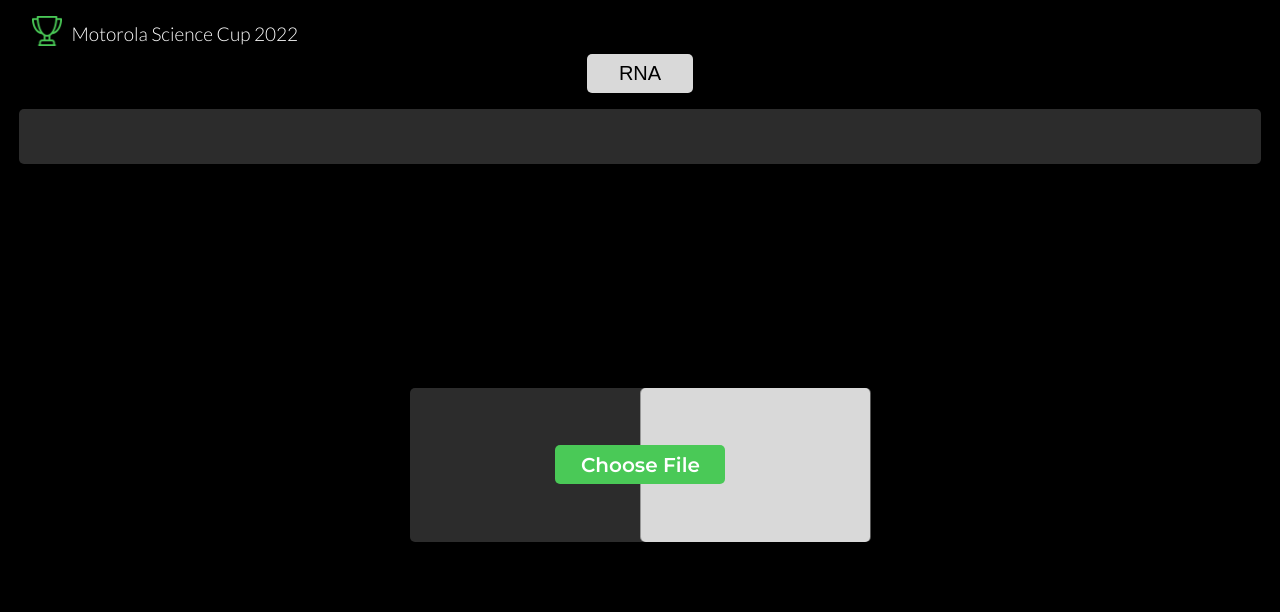
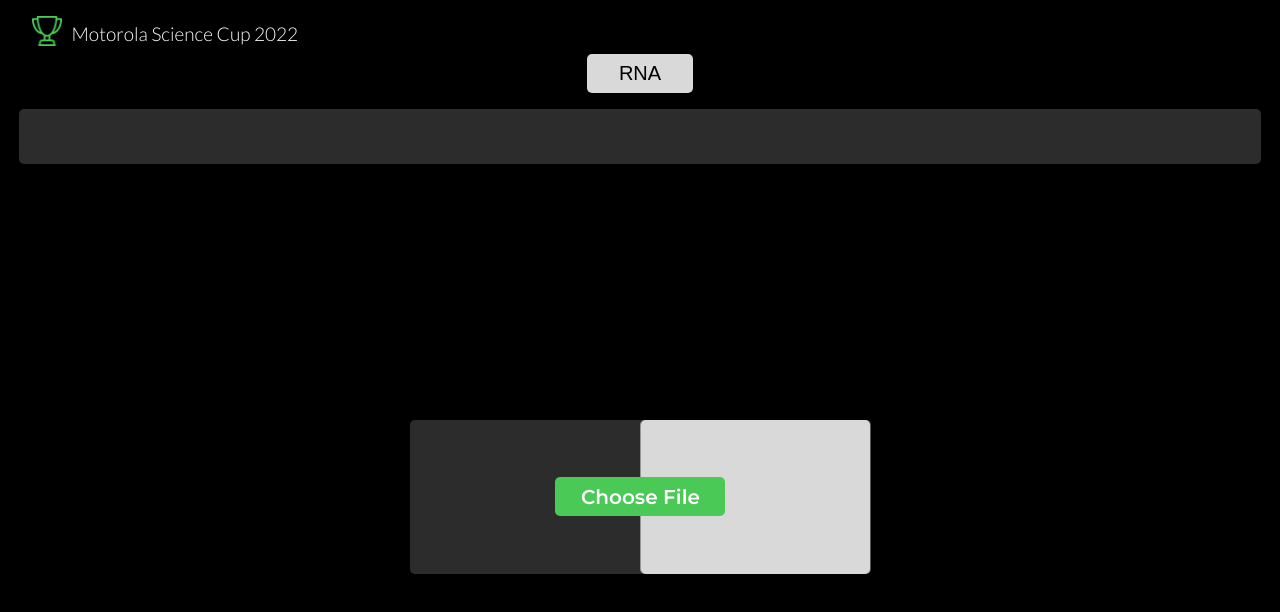
Before and after one commit to MikolajMydel/msc-2022, a React (Vite) app: page / in a window 1280 px wide. Shown: the top 612 px of the page. Built offline with nearby package versions, Linux system fonts and the light colour scheme.

Commit message:
Input page done without button to analysis

```diff
--- a/src/features/codeInput/components/Header/Header.module.scss
+++ b/src/components/Header/Header.module.scss
@@ -1,4 +1,4 @@
-@use "../../../../styles/variables" as v;
+@use "../../styles/variables.scss" as v;
 
 .HeaderClass {
 	font-family: "Lato";
--- a/src/features/codeInput/components/Header/Header.tsx
+++ b/src/components/Header/Header.tsx
@@ -1,6 +1,6 @@
 import styles from "./Header.module.scss";
 
-export default function Header() {
+export function Header() {
 	return (
 		<div className={styles.HeaderClass}>
 			<img src="../../../../../img/trophy.png" alt="" />
--- a/src/features/codeAnalysis/components/Main/CodeAnalysisMain.tsx
+++ b/src/features/codeAnalysis/components/Main/CodeAnalysisMain.tsx
@@ -1,7 +1,6 @@
 import { getAllFrames, getAllProteins } from "../../utils/translation";
 import { CodeAndFrames } from "./Code";
 import { AnalysisResult } from "./Result";
-
 type CodeAnalysisParams = {
 	rna: string;
 };
--- a/src/features/codeInput/components/CodonList/Codon.module.scss
+++ b/src/features/codeInput/components/CodonList/Codon.module.scss
@@ -13,7 +13,6 @@ $codon-list-height: 4rem;
 	font-size: 2rem;
 	margin: 1rem;
 	height: 100%;
-
 	display: flex;
 	flex-direction: column;
 	align-items: center;
@@ -28,10 +27,8 @@ $codon-list-height: 4rem;
 .Codon {
 	font-family: "Lato";
 	font-weight: 300;
-
 	font-size: 2.2rem;
 	color: map-get(v.$colors, "white");
-
 	&Start {
 		color: map-get(v.$colors, "green");
 	}
--- a/src/features/codeInput/components/FileUpload/FileUpload.module.scss
+++ b/src/features/codeInput/components/FileUpload/FileUpload.module.scss
@@ -17,8 +17,12 @@
 }
 
 .FileName {
-	text-align: left;
+	text-align: center;
 	color: map-get(v.$colors, "white");
+	width: 100%;
+	font-family: "Lato";
+	padding: 1rem;
+	font-weight: 100;
 }
 .GrayDiv {
 	background-color: map-get(v.$colors, "gray");
--- a/src/features/codeInput/components/Input/Input.module.scss
+++ b/src/features/codeInput/components/Input/Input.module.scss
@@ -11,7 +11,6 @@
 	margin-top: map-get(v.$spacing, "md");
 	width: 97%;
 	transition: 0.5s;
-
 	display: flex;
 	align-items: stretch;
 	justify-content: center;
@@ -34,25 +33,19 @@
 		padding-right: map-get(v.$spacing, "md");
 		padding-left: map-get(v.$spacing, "md");
 		margin-bottom: map-get(v.$spacing, "2xl");
-
 		width: 100%;
 		background-color: map-get(v.$colors, "dark-gray");
 		border-radius: v.$border-radius;
-
 		color: map-get(v.$colors, "white");
 		font-size: 2rem;
 		font-family: v.$main-font;
 		letter-spacing: map-get(v.$spacing, "xsm");
-
 		transition: background-color v.$animation-duration v.$timing-function;
 		&Error {
 			animation: shake v.$animation-duration v.$timing-function both;
-			transition: transform 1s;
 		}
 
 		&:focus {
-			transition: transform 1s;
-
 			border-bottom: 1px solid map-get(v.$colors, "green");
 		}
 	}
@@ -69,7 +62,6 @@
 .AllowedCharacters {
 	// semibold
 	font-weight: 600;
-
 	background-color: map-get(v.$colors, "dark-gray");
 	color: map-get(v.$colors, "white");
 	text-align: center;
--- a/src/pages/CodeInput/CodeInput.tsx
+++ b/src/pages/CodeInput/CodeInput.tsx
@@ -1,7 +1,7 @@
 import FileUploadContainer from "../../features/codeInput/components/FileUpload/FileUploadContainer";
 import InputContainer from "../../features/codeInput/components/Input/InputContainer";
 import styles from "./CodeInput.module.scss";
-import Header from "../../features/codeInput/components/Header/Header";
+import { Header } from "../../components/Header/Header";
 export default function CodeInput() {
 	return (
 		<div>
```
